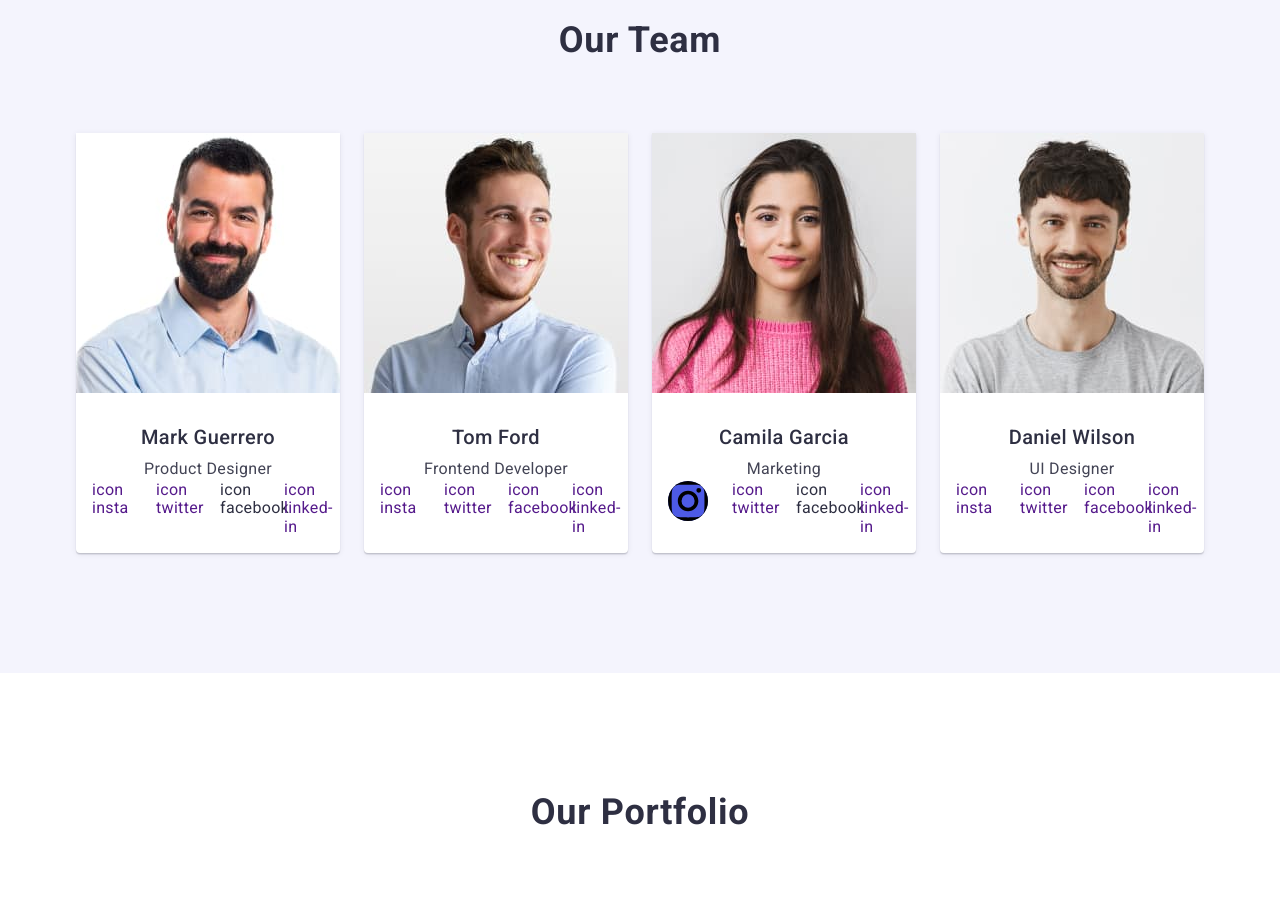
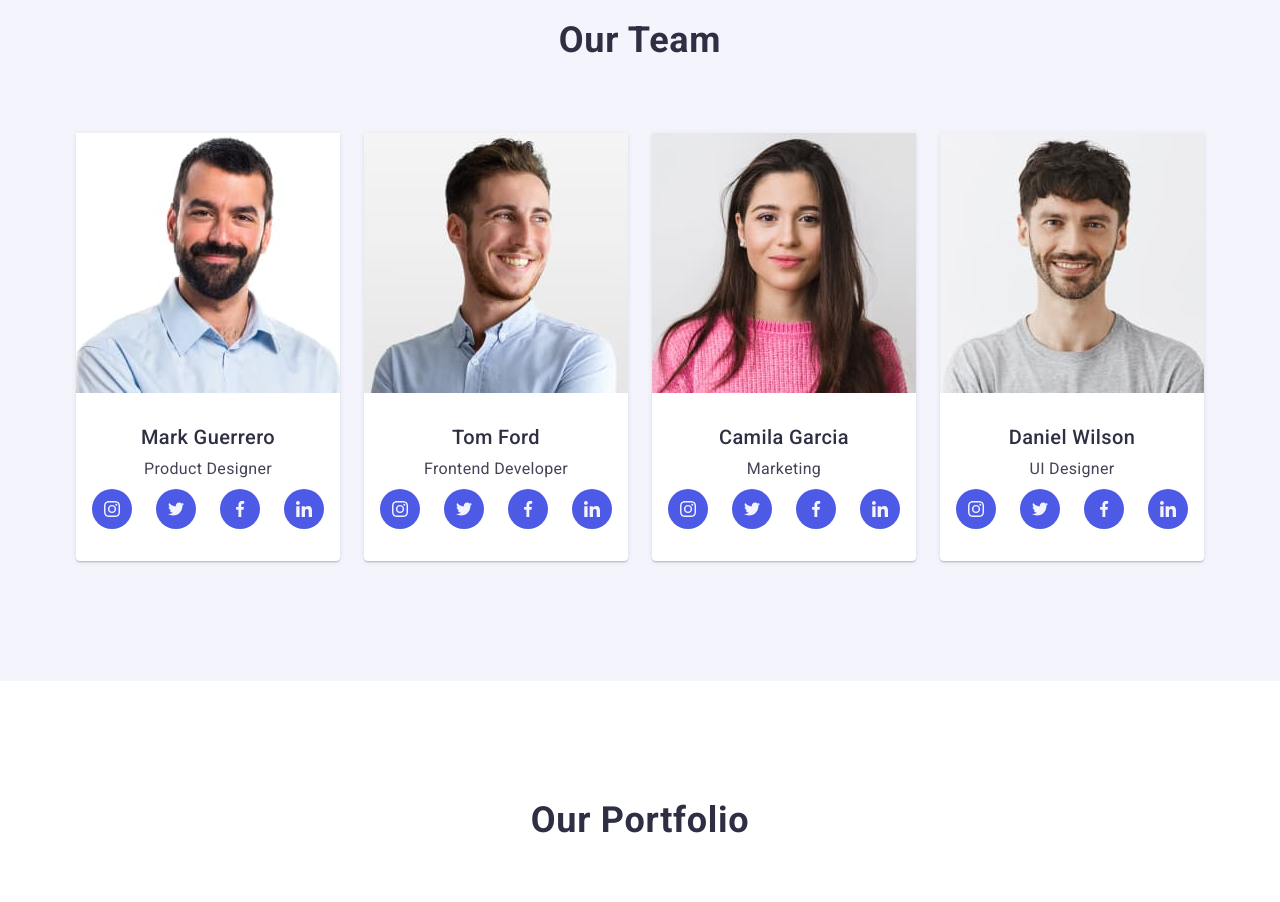
Before and after one commit to oksana-rybalka/goit-markup-hw-04, a plain HTML site: page index.html in a window 1280 px wide. Shown: the part 1140-2042 px from the top of the page. Drawn offline with nearby package versions, Linux system fonts and the light colour scheme.

Commit message:
list-socsal

```diff
--- a/css/styles.css
+++ b/css/styles.css
@@ -185,6 +185,7 @@ margin-bottom: 48px;
     align-items: center;
     justify-content: center;
     height: 112px;
+    width: 264px;
     background-color: #f4f4fd;
     border-radius: 4px;
     border: 1px solid #8e8f99;
@@ -204,7 +205,9 @@ margin-bottom: 48px;
    width: calc((100% - 3*24px)/4);
 
 }
+.icon-solution {
 
+}
 .title-solution {
 font-weight: 500;
 font-size: 20px;
@@ -252,29 +255,34 @@ margin-bottom: 72px;
    display: flex;
    justify-content: center;
    gap: 24px;
+   flex-direction: row;
+   align-items: center;
    }
 .social-item {
     width: 40px;
     height: 40px;
+    margin-top: 8px;
+
    }
 
 .list-team {
     display: flex;
     gap: 24px;
 }
-.icon {
+.social-icon {
+fill: #f4f4fd;
+}
+.social-link {
     width: 100%;
     height: 100%;
-    background-color:  #4d5ae5;
+    background-color: #4d5ae5;
     border-radius: 50%;
     display: flex;
     align-items: center;
     justify-content: center;
-
 }
-
-.icon:hover,
-.icon:focus {
+.social-link:hover,
+.social-link:focus {
     background-color: #404bbf;
 }
 .profile-container {
--- a/index.html
+++ b/index.html
@@ -80,11 +80,10 @@
                 </svg>
                 <h3 class="title-solution">Strategy</h3>
                 <p class="text-solution">
-                Our goal is to identify the business problem to walk away with
-                the perfect and creative solution.
+                  Our goal is to identify the business problem to walk away with
+                  the perfect and creative solution.
                 </p>
               </div>
-
             </li>
             <li class="solution-item">
               <h3 class="title-solution">Punctuality</h3>
@@ -126,16 +125,32 @@
                 <p class="about-profesion">Product Designer</p>
                 <ul class="list-social">
                   <li class="social-item">
-                    <a class="contact-insta" href="">icon insta</a>
+                    <a href="" class="social-link">
+                      <svg class="social-icon" width="16px" height="16px">
+                        <use href="./images/icons.svg#icon-instagram"></use>
+                      </svg>
+                    </a>
                   </li>
                   <li class="social-item">
-                    <a class="contact-twitter" href="">icon twitter</a>
+                    <a href="" class="social-link">
+                      <svg class="social-icon" width="16" height="16">
+                        <use href="./images/icons.svg#icon-twitter"></use>
+                      </svg>
+                    </a>
                   </li>
                   <li class="social-item">
-                    <a class="contact-facebook href="">icon facebook</a>
+                    <a href="" class="social-link">
+                      <svg class="social-icon" width="16px" height="16px">
+                        <use href="./images/icons.svg#icon-facebook"></use>
+                      </svg>
+                    </a>
                   </li>
                   <li class="social-item">
-                    <a class="contact-in" href="">icon linked-in</a>
+                    <a href="" class="social-link">
+                      <svg class="social-icon" width="16px" height="16px">
+                        <use href="./images/icons.svg#icon-linkedin"></use>
+                      </svg>
+                    </a>
                   </li>
                 </ul>
               </div>
@@ -147,16 +162,32 @@
                 <p class="about-profesion">Frontend Developer</p>
                 <ul class="list-social">
                   <li class="social-item">
-                    <a class="contact-insta" href="">icon insta</a>
+                    <a href="" class="social-link">
+                      <svg class="social-icon" width="16px" height="16">
+                        <use href="./images/icons.svg#icon-instagram"></use>
+                      </svg>
+                    </a>
                   </li>
                   <li class="social-item">
-                    <a class="contact-twitter" href="">icon twitter</a>
+                    <a href="" class="social-link">
+                      <svg class="social-icon" width="16" height="16">
+                        <use href="./images/icons.svg#icon-twitter"></use>
+                      </svg>
+                    </a>
                   </li>
                   <li class="social-item">
-                    <a class="contact-facebook" href="">icon facebook</a>
+                    <a href="" class="social-link">
+                      <svg class="social-icon" width="16px" height="16px">
+                        <use href="./images/icons.svg#icon-facebook"></use>
+                      </svg>
+                    </a>
                   </li>
                   <li class="social-item">
-                    <a class="contact-in" href="">icon linked-in</a>
+                    <a href="" class="social-link">
+                      <svg class="social-icon" width="16px" height="16px">
+                        <use href="./images/icons.svg#icon-linkedin"></use>
+                      </svg>
+                    </a>
                   </li>
                 </ul>
               </div>
@@ -172,19 +203,32 @@
                 <p class="about-profesion">Marketing</p>
                 <ul class="list-social">
                   <li class="social-item">
-                    <a href="https:instagram.com" target="_blank" class="link">
-                    <svg class="icon" width="16" height="16">
-                    <use href="./images/icons.svg#icon-instagram"></use>
-                    </svg></a>
+                    <a href="" class="social-link">
+                      <svg class="social-icon" width="16px" height="16">
+                        <use href="./images/icons.svg#icon-instagram"></use>
+                      </svg>
+                    </a>
                   </li>
                   <li class="social-item">
-                    <a class="contact-twitter" href="">icon twitter</a>
+                    <a href="" class="social-link">
+                      <svg class="social-icon" width="16" height="16">
+                        <use href="./images/icons.svg#icon-twitter"></use>
+                      </svg>
+                    </a>
                   </li>
                   <li class="social-item">
-                    <a class="contact-facebook href="">icon facebook</a>
+                    <a href="" class="social-link">
+                      <svg class="social-icon" width="16px" height="16px">
+                        <use href="./images/icons.svg#icon-facebook"></use>
+                      </svg>
+                    </a>
                   </li>
                   <li class="social-item">
-                    <a class="contact-in" href="">icon linked-in</a>
+                    <a href="" class="social-link">
+                      <svg class="social-icon" width="16px" height="16px">
+                        <use href="./images/icons.svg#icon-linkedin"></use>
+                      </svg>
+                    </a>
                   </li>
                 </ul>
               </div>
@@ -200,16 +244,32 @@
                 <p class="about-profesion">UI Designer</p>
                 <ul class="list-social">
                   <li class="social-item">
-                    <a class="contact-insta" href="">icon insta</a>
+                    <a href="" class="social-link">
+                      <svg class="social-icon" width="16px" height="16">
+                        <use href="./images/icons.svg#icon-instagram"></use>
+                      </svg>
+                    </a>
                   </li>
                   <li class="social-item">
-                    <a class="contact-twitter" href="">icon twitter</a>
+                    <a href="" class="social-link">
+                      <svg class="social-icon" width="16" height="16">
+                        <use href="./images/icons.svg#icon-twitter"></use>
+                      </svg>
+                    </a>
                   </li>
                   <li class="social-item">
-                    <a class="contact-facebook" href="">icon facebook</a>
+                    <a href="" class="social-link">
+                      <svg class="social-icon" width="16px" height="16px">
+                        <use href="./images/icons.svg#icon-facebook"></use>
+                      </svg>
+                    </a>
                   </li>
                   <li class="social-item">
-                    <a class="contact-in" href="">icon linked-in</a>
+                    <a href="" class="social-link">
+                      <svg class="social-icon" width="16px" height="16px">
+                        <use href="./images/icons.svg#icon-linkedin"></use>
+                      </svg>
+                    </a>
                   </li>
                 </ul>
               </div>
@@ -283,7 +343,6 @@
           digital marketing & growth solutions.
         </p>
       </div>
-
     </footer>
   </body>
 </html>
```
